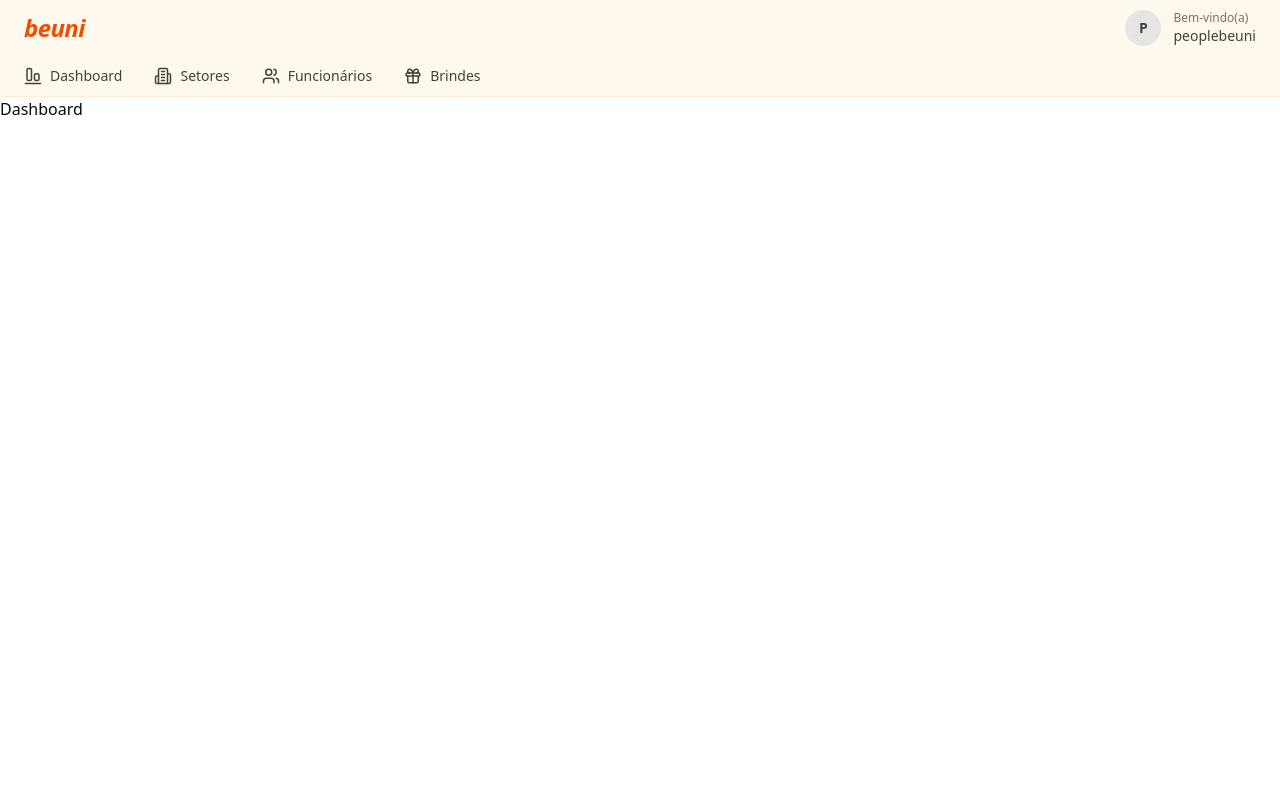
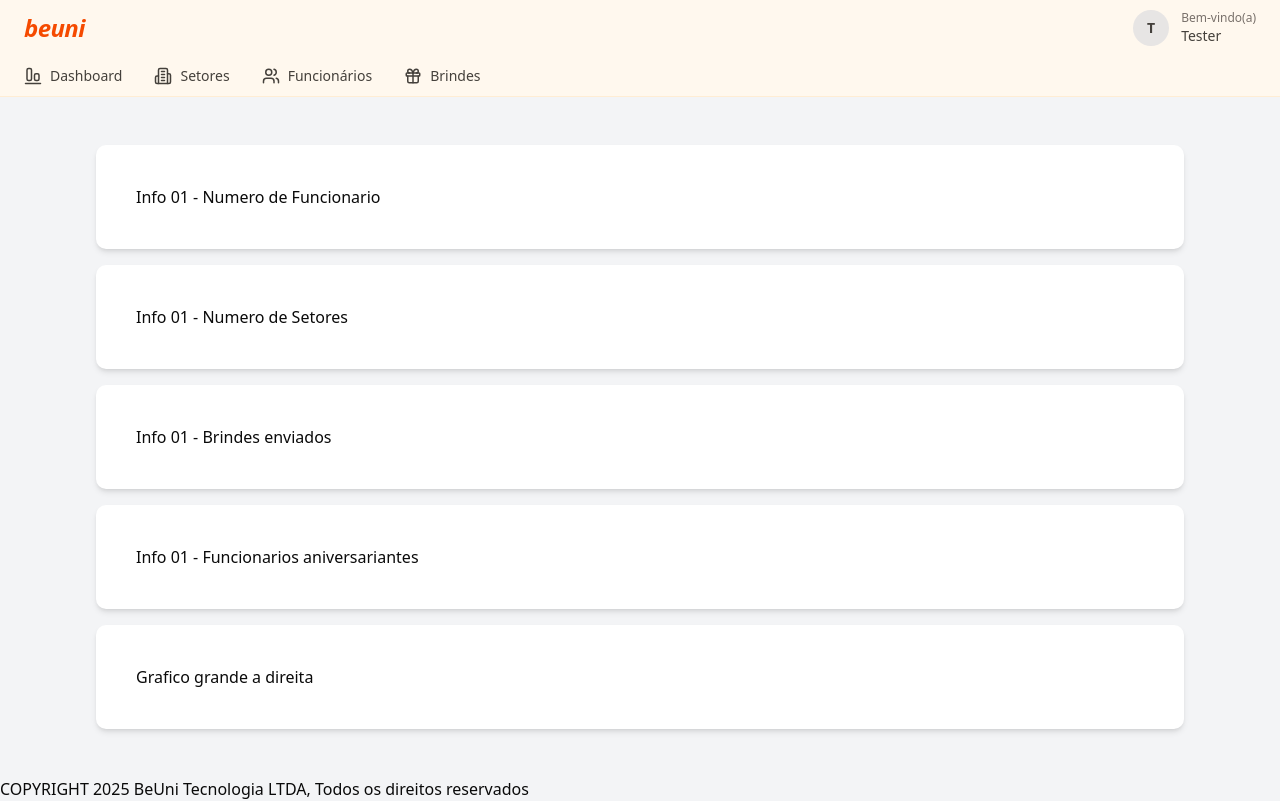
Before and after one commit to gsousa12/desafio-beuni, a React (Vite) app in the folder app/client/: page / in a window 1280 px wide. Built offline with nearby package versions, Linux system fonts and the light colour scheme.

Commit message:
Add Footer component, update App layout, and enhance DashboardPage with Paper and ContentWrapper components

```diff
--- a/app/client/src/App.tsx
+++ b/app/client/src/App.tsx
@@ -5,6 +5,7 @@ import { LoginPage } from "./features/auth/pages/LoginPage";
 import { RoutesWrapper } from "./components/wrappers/routes-wrapper/RoutesWrapper";
 import { AppRoutes } from "./components/app/app-routes/AppRoutes";
 import { Header } from "./components/header/Header";
+import { Footer } from "./components/footer/Footer";
 
 export const App = () => {
   const isAuthenticated = true;
@@ -16,6 +17,7 @@ export const App = () => {
           <RoutesWrapper>
             <AppRoutes />
           </RoutesWrapper>
+          <Footer />
         </Fragment>
       ) : (
         <LoginPage />
--- a/app/client/src/components/app/app-routes/AppRoutes.tsx
+++ b/app/client/src/components/app/app-routes/AppRoutes.tsx
@@ -5,7 +5,7 @@ import { DashboardPage } from "@/features/dashboard/pages/DashboardPage";
 
 export const AppRoutes = () => {
   return (
-    <main className="flex flex-1 flex-col">
+    <main className="flex flex-1 min-h-0 flex-col">
       <Routes>
         <Route path="*" element={<NotFoundPage />} />
         <Route element={<ProtectedRoute />}>
--- /dev/null
+++ b/app/client/src/components/footer/Footer.tsx
@@ -0,0 +1,8 @@
+export const Footer = () => {
+  const year = new Date().getFullYear();
+  return (
+    <footer className="bg-gray-100">
+      <p>{`COPYRIGHT ${year} BeUni Tecnologia LTDA, Todos os direitos reservados`}</p>
+    </footer>
+  );
+};
--- a/app/client/src/components/header/Header.tsx
+++ b/app/client/src/components/header/Header.tsx
@@ -7,7 +7,7 @@ import { MobileMenuButton } from "./mobile/mobile-menu-button/MobileMenuButton";
 import { MobileHeaderDrawer } from "./mobile/mobile-header-drawer/MobileHeaderDrawer";
 import { AlignEndHorizontal, Building2, Gift, LucideProps, Users } from "lucide-react";
 
-export const MOCK_USERNAME = "peoplebeuni";
+export const MOCK_USERNAME = "Tester";
 
 export type LucideIcon = React.ForwardRefExoticComponent<
   Omit<LucideProps, "ref"> & React.RefAttributes<SVGSVGElement>
@@ -34,7 +34,7 @@ const Logo: React.FC = () => {
   );
 };
 
-export const Header: React.FC = () => {
+export const Header = () => {
   const isMobile = useMobileDetect();
   const [open, setOpen] = useState(false);
 
--- /dev/null
+++ b/app/client/src/components/paper/Paper.tsx
@@ -0,0 +1,11 @@
+interface PaperProps {
+  children: React.ReactNode;
+}
+
+export const Paper = ({ children }: PaperProps) => {
+  return (
+    <div className="flex-1 min-h-0 bg-white shadow-md rounded-lg p-6 sm:p-8 lg:p-10 m-4">
+      {children}
+    </div>
+  );
+};
--- /dev/null
+++ b/app/client/src/components/wrappers/content-wrapper/ContentWrapper.tsx
@@ -0,0 +1,11 @@
+import { ReactNode } from "react";
+
+interface ContentWrapperProps {
+  children: ReactNode;
+}
+
+export const ContentWrapper = ({ children }: ContentWrapperProps) => {
+  return (
+    <div className="flex-1 min-h-0 bg-gray-100 px-4 sm:px-8 lg:px-20 py-6 lg:py-8">{children}</div>
+  );
+};
--- a/app/client/src/components/wrappers/global-wrapper/GlobalWrapper.tsx
+++ b/app/client/src/components/wrappers/global-wrapper/GlobalWrapper.tsx
@@ -1,4 +1,3 @@
-import { useMobileDetect } from "../../../_shared/hooks/useMobileDetect";
 import { ReactNode } from "react";
 
 interface GlobalWrapperProps {
@@ -6,6 +5,5 @@ interface GlobalWrapperProps {
 }
 
 export const GlobalWrapper = ({ children }: GlobalWrapperProps) => {
-  const isMobile = useMobileDetect();
-  return <div>{children}</div>;
+  return <div className="min-h-[100svh] flex flex-col">{children}</div>;
 };
--- a/app/client/src/components/wrappers/routes-wrapper/RoutesWrapper.tsx
+++ b/app/client/src/components/wrappers/routes-wrapper/RoutesWrapper.tsx
@@ -5,9 +5,5 @@ interface RoutesWrapperProps {
 }
 
 export const RoutesWrapper = ({ children }: RoutesWrapperProps) => {
-  return (
-    <div className="col-start-2 row-start-2 flex flex-col overflow-y-auto">
-      {children}
-    </div>
-  );
+  return <div className="flex-1 min-h-0 flex flex-col overflow-y-auto">{children}</div>;
 };
--- a/app/client/src/features/dashboard/pages/DashboardPage.tsx
+++ b/app/client/src/features/dashboard/pages/DashboardPage.tsx
@@ -1,3 +1,29 @@
+import { Paper } from "@/components/paper/Paper";
+import { ContentWrapper } from "@/components/wrappers/content-wrapper/ContentWrapper";
+import { Fragment } from "react/jsx-runtime";
+
 export const DashboardPage = () => {
-  return <>Dashboard</>;
+  return (
+    <ContentWrapper>
+      <div>
+        <Paper>
+          <>Info 01 - Numero de Funcionario</>
+        </Paper>
+        <Paper>
+          <>Info 01 - Numero de Setores</>
+        </Paper>
+        <Paper>
+          <>Info 01 - Brindes enviados</>
+        </Paper>
+        <Paper>
+          <>Info 01 - Funcionarios aniversariantes</>
+        </Paper>
+      </div>
+      <div>
+        <Paper>
+          <>Grafico grande a direita</>
+        </Paper>
+      </div>
+    </ContentWrapper>
+  );
 };
```
